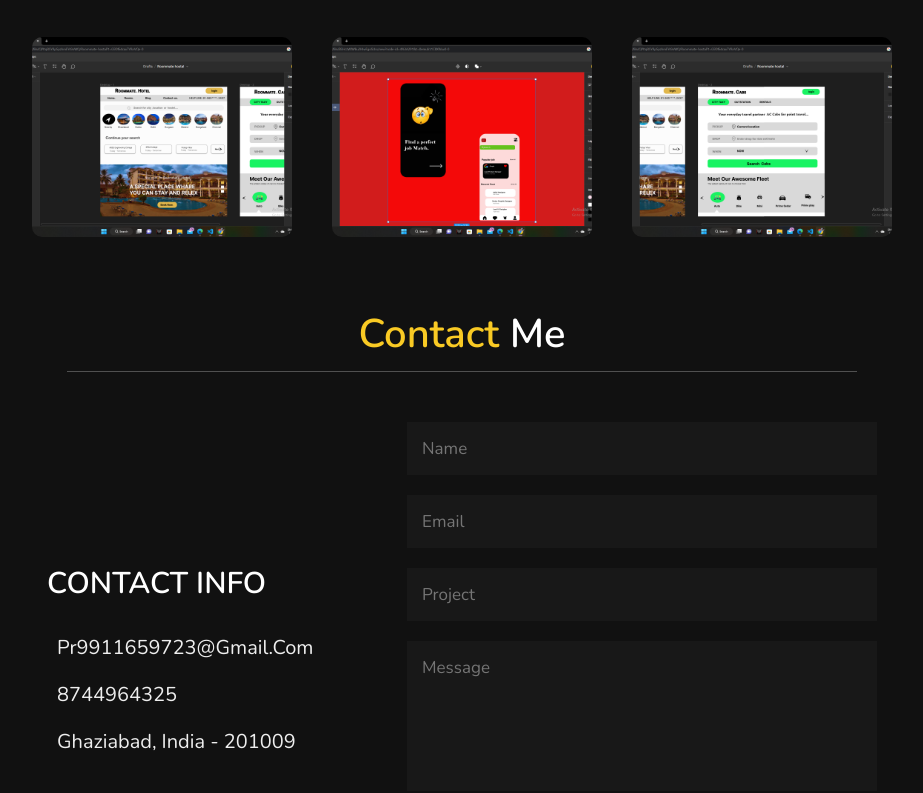
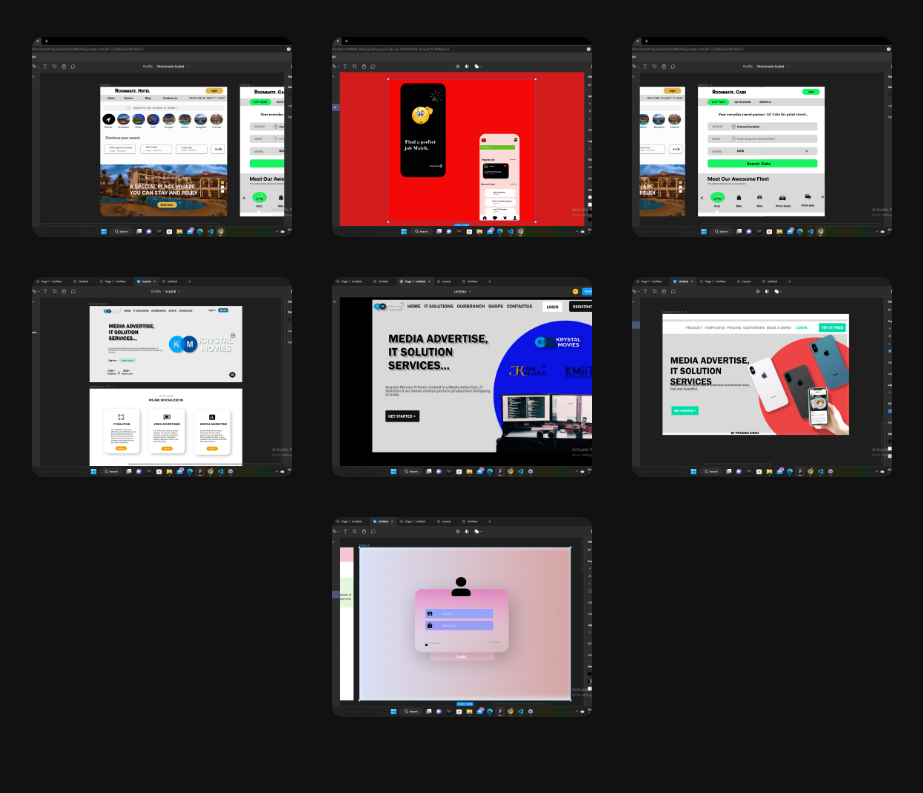
Before and after one commit to Praveen-pr87/praveen11, a plain HTML site: page index.html in a window 1280 px wide. Shown: the part 2968-3761 px from the top of the page, without its empty margins (353-1276 px from the left). Drawn offline with nearby package versions, Linux system fonts and the light colour scheme; files whose address does not match are found by name.

Commit message:
new changes

```diff
--- a/index.html
+++ b/index.html
@@ -4,13 +4,13 @@
     <meta charset="UTF-8">
     <meta name="viewport" content="width=device-width, initial-scale=1.0">
     <title>Praveen singh</title>
-     <!-- custom css file link  -->
+
     <link rel="stylesheet" href="style.css">
 
 </head>
 <body>
 
-<!-- header section starts  -->
+
 
 <header>
 
@@ -33,7 +33,6 @@
 </header>
 
 
-<!-- home section starts  -->
 
 <section class="home" id="home">
 
@@ -45,7 +44,7 @@
 
 </section>
 
-<!-- about section starts  -->
+
 
 <section class="about" id="about">
 
@@ -70,7 +69,7 @@
         </div>
 
         <div class="box">
-            <span>10+</span>
+            <span>50+</span>
             <h3>porject completed</h3>
         </div>
 
@@ -86,9 +85,7 @@
 
 </section>
 
-<!-- about section ends -->
 
-<!-- education section starts  -->
 
 <section class="education" id="education">
 
@@ -139,9 +136,7 @@
 
 </section>
 
-<!-- education section ends -->
 
-<!-- portfolio section starts  -->
 
 <section class="portfolio" id="portfolio">
 
@@ -181,14 +176,24 @@
     <div class="box">
         <img src="image/Screenshot (191).png" alt="">
     </div>
+    <div class="box">
+        <img src="image/Screenshot (205).png" alt="">
+    </div>
+    <div class="box">
+        <img src="image/Screenshot (206).png" alt="">
+    </div>
+    <div class="box">
+        <img src="image/Screenshot (207).png" alt="">
+    </div>
+    <div class="box">
+        <img src="image/Screenshot (208).png" alt="">
+    </div>
 
 </div>
 
 </section>
 
-<!-- portfolio section ends -->
 
-<!-- contact section starts  -->
 
 <section class="contact" id="contact">
 
@@ -223,10 +228,7 @@
 
 </section>
 
-<!-- contact section ends -->
 
-
-<!-- scroll top button  -->
 
 <a href="#home" class="top">
     <img src="images/scroll-top-img.png" alt="">
```
Also changed, not shown: image/Screenshot (205).png (added), image/Screenshot (206).png (added), image/Screenshot (207).png (added), image/Screenshot (208).png (added), image/Screenshot (209).png (added).
